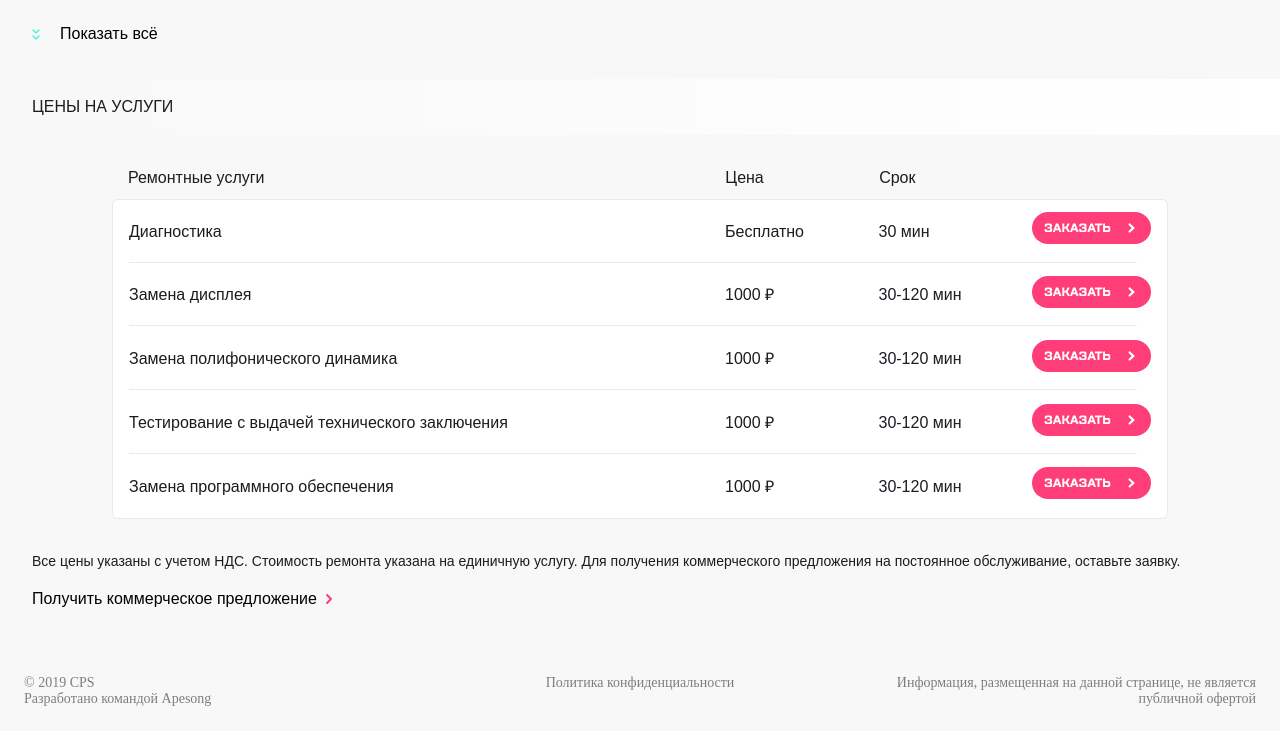
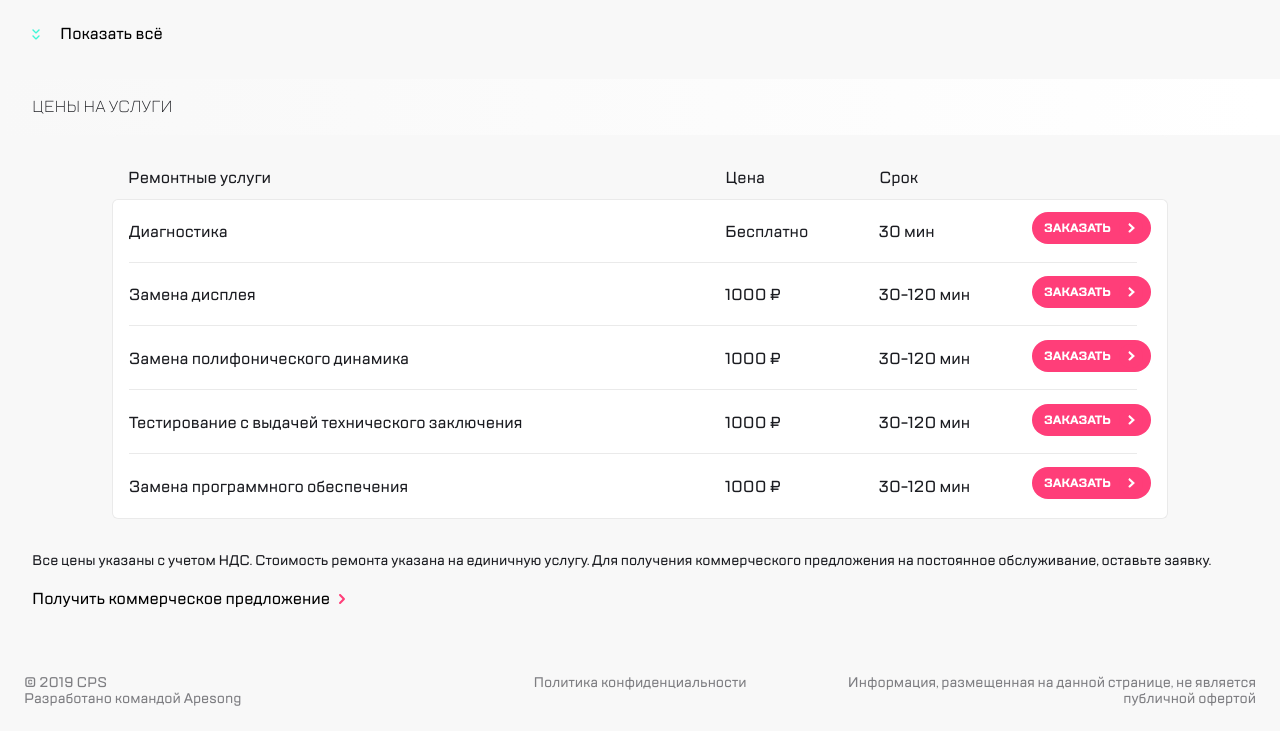
Before and after one commit to intolmach/Maket-CPS, a website built with webpack: page src/index.html in a window 1280 px wide. Shown: the part 1114-1845 px from the top of the page. Built offline with nearby package versions, Linux system fonts and the light colour scheme; files whose address does not match are found by name.

Commit message:
fonts__replace2

```diff
--- a/src/scss/fonts.scss
+++ b/src/scss/fonts.scss
@@ -1,43 +1,43 @@
 @font-face {
   font-family: 'TT Lakes';
-  src: url('TTLakes-Bold.eot');
+  src: url('../fonts/TTLakes-Bold.eot');
   src: local('TT Lakes Bold'), local('TTLakes-Bold'),
-    url('TTLakes-Bold.eot?#iefix') format('embedded-opentype'),
-    url('TTLakes-Bold.woff') format('woff'),
-    url('TTLakes-Bold.ttf') format('truetype');
+    url('../fonts/TTLakes-Bold.eot?#iefix') format('embedded-opentype'),
+    url('../fonts/TTLakes-Bold.woff') format('woff'),
+    url('../fonts/TTLakes-Bold.ttf') format('truetype');
   font-weight: bold;
   font-style: normal;
 }
 
 @font-face {
   font-family: 'TT Lakes';
-  src: url('TTLakes-Black.eot');
+  src: url('../fonts/TTLakes-Black.eot');
   src: local('TT Lakes Black'), local('TTLakes-Black'),
-    url('TTLakes-Black.eot?#iefix') format('embedded-opentype'),
-    url('TTLakes-Black.woff') format('woff'),
-    url('TTLakes-Black.ttf') format('truetype');
+    url('../fonts/TTLakes-Black.eot?#iefix') format('embedded-opentype'),
+    url('../fonts/TTLakes-Black.woff') format('woff'),
+    url('../fonts/TTLakes-Black.ttf') format('truetype');
   font-weight: 900;
   font-style: normal;
 }
 
 @font-face {
   font-family: 'TT Lakes';
-  src: url('TTLakes-Medium.eot');
+  src: url('../fonts/TTLakes-Medium.eot');
   src: local('TT Lakes Medium'), local('TTLakes-Medium'),
-    url('TTLakes-Medium.eot?#iefix') format('embedded-opentype'),
-    url('TTLakes-Medium.woff') format('woff'),
-    url('TTLakes-Medium.ttf') format('truetype');
+    url('../fonts/TTLakes-Medium.eot?#iefix') format('embedded-opentype'),
+    url('../fonts/TTLakes-Medium.woff') format('woff'),
+    url('../fonts/TTLakes-Medium.ttf') format('truetype');
   font-weight: 500;
   font-style: normal;
 }
 
 @font-face {
   font-family: 'TT Lakes';
-  src: url('TTLakes-Light.eot');
+  src: url('../fonts/-Light.eot');
   src: local('TT Lakes Light'), local('TTLakes-Light'),
-    url('TTLakes-Light.eot?#iefix') format('embedded-opentype'),
-    url('TTLakes-Light.woff') format('woff'),
-    url('TTLakes-Light.ttf') format('truetype');
+    url('../fonts/TTLakes-Light.eot?#iefix') format('embedded-opentype'),
+    url('../fonts/TTLakes-Light.woff') format('woff'),
+    url('../fonts/TTLakes-Light.ttf') format('truetype');
   font-weight: 300;
   font-style: normal;
 }
```
